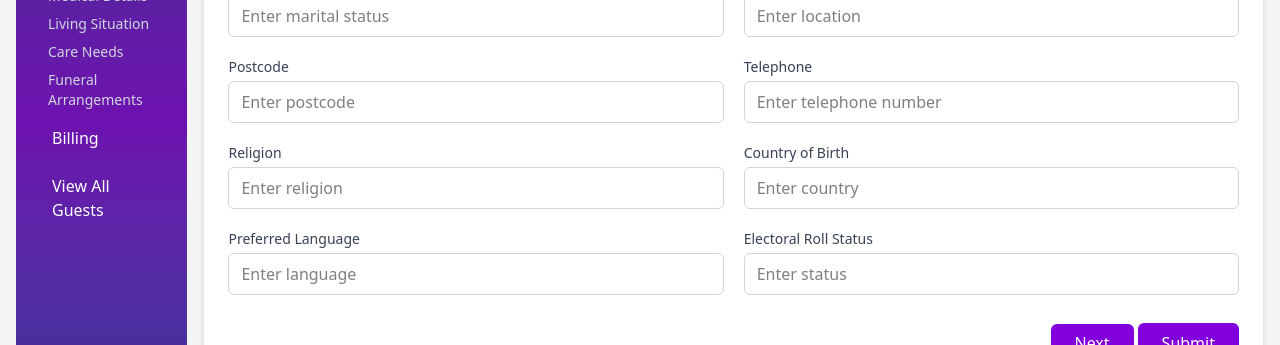
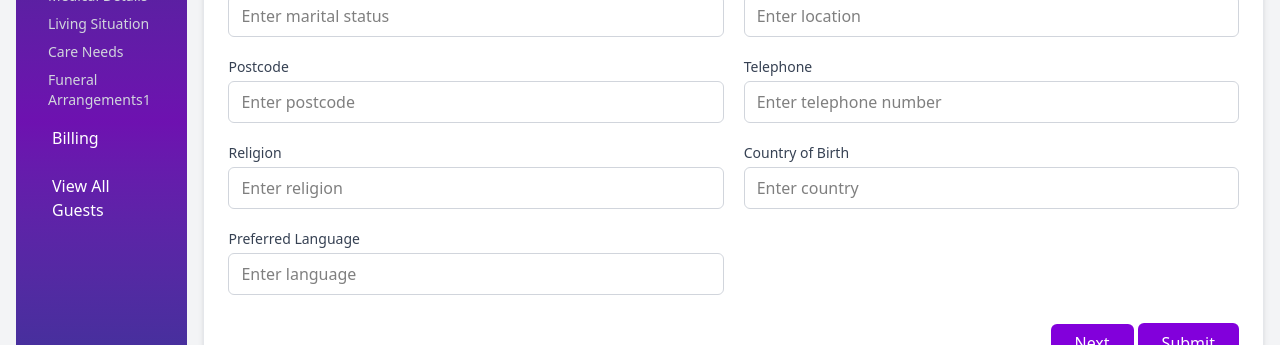
Before and after one commit to Saviskar/welcare-frontend, a React (Vite) app: page /home in a window 1280 px wide. Shown: the part 294-639 px from the top of the page. Built offline with nearby package versions, Linux system fonts and the light colour scheme.

Commit message:
Added and removed unnecessary input fields and comments

```diff
--- a/src/components/FamilyContactForm.jsx
+++ b/src/components/FamilyContactForm.jsx
@@ -44,7 +44,7 @@ function FamilyContactForm() {
           placeholder="Enter after-hours phone"
         />
         <FormInput
-          label="Relationship to Guest"
+          label="First Contact Relationship to Guest"
           id="relationshipToGuest"
           placeholder="Enter relationship"
         />
@@ -89,7 +89,7 @@ function FamilyContactForm() {
           placeholder="Enter after-hours phone"
         />
         <FormInput
-          label="Relationship to Guest"
+          label="Second Contact Relationship to Guest"
           id="relationshipToGueet"
           placeholder="Enter relationship"
         />
--- a/src/components/RegisterGuestForm.jsx
+++ b/src/components/RegisterGuestForm.jsx
@@ -58,11 +58,6 @@ function Registerguests() {
           id="preferredLanguage"
           placeholder="Enter language"
         />
-        <FormInput
-          label="Electoral Roll Status"
-          id="electoralRollStatus"
-          placeholder="Enter status"
-        />
 
         {/* Submit Buttons */}
         <div className="md:col-span-2 text-right mt-2">
--- a/src/components/Sidebar.jsx
+++ b/src/components/Sidebar.jsx
@@ -21,6 +21,7 @@ function Sidebar() {
               <span>{showSubmenu ? "▾" : "▸"}</span>
             </div>
 
+            {/* If showSubMenu is true then show (<ul className> <li> ......</li></ul>) -> these stuff */}
             {showSubmenu && (
               <ul className="ml-4 mt-4 space-y-2 text-sm text-gray-300">
                 <li className="hover:text-white cursor-pointer">
@@ -38,7 +39,7 @@ function Sidebar() {
                 </li>
                 <li className="hover:text-white cursor-pointer">Care Needs</li>
                 <li className="hover:text-white cursor-pointer">
-                  Funeral Arrangements
+                  Funeral Arrangements1
                 </li>
               </ul>
             )}
```
